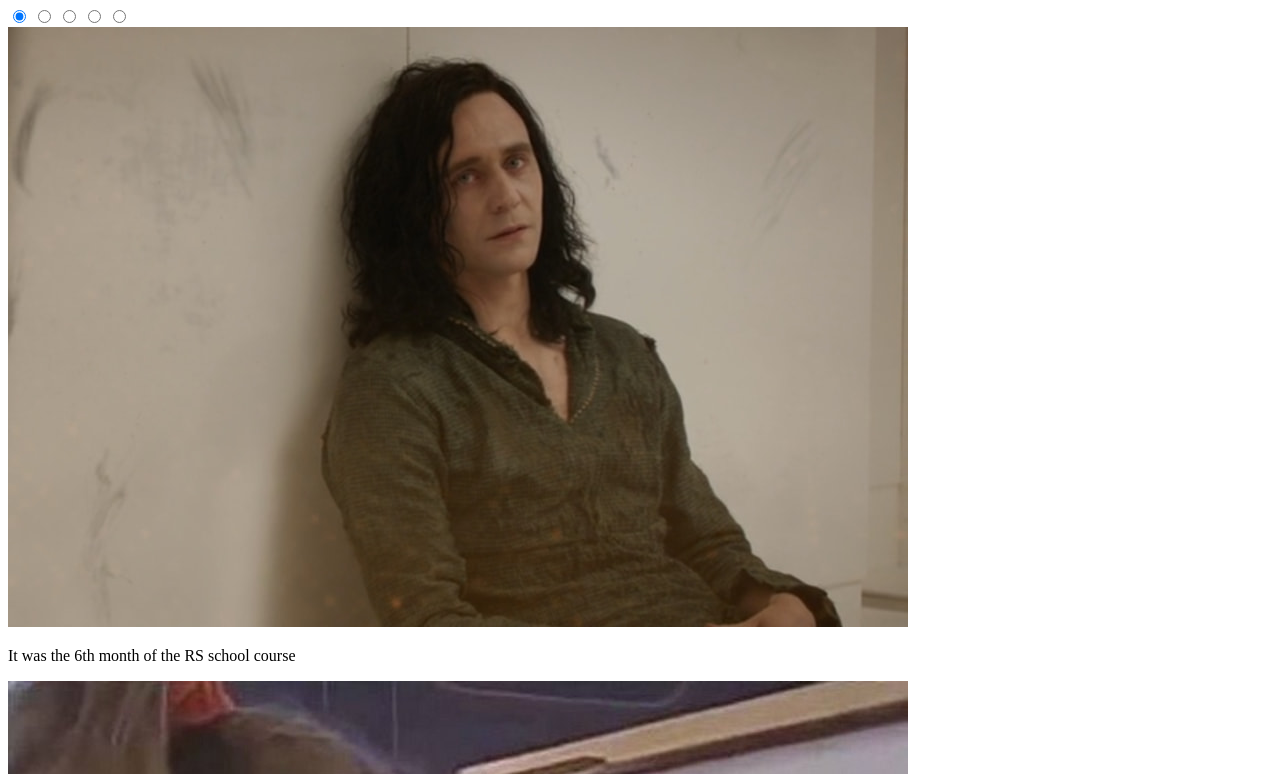
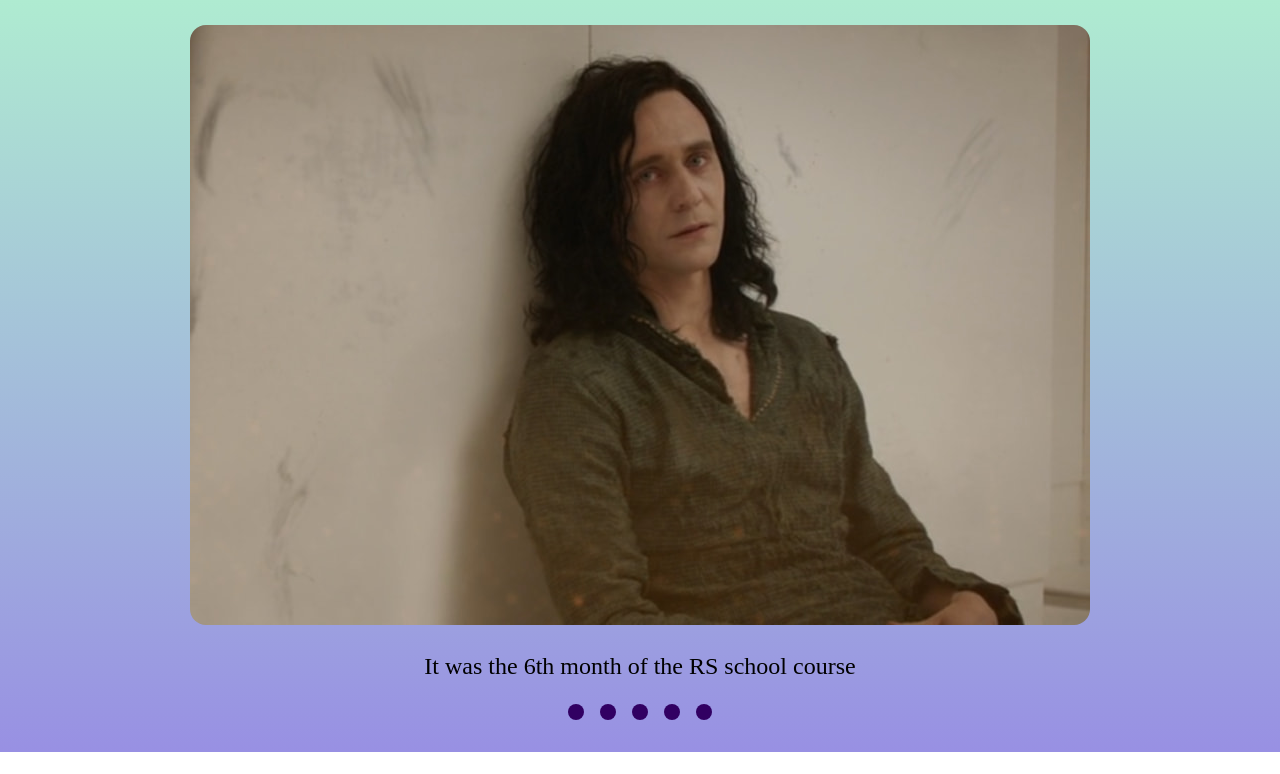
Before and after one commit to ansee66/cssMemSlider, a plain HTML site: page cssMemSlider/index.html in a window 1280 px wide. Shown: the part 73-847 px from the top of the page. After the commit the page ends 825 px from the top, so only its background shows below. Drawn offline with Linux system fonts and the light colour scheme.

Commit message:
feat: add basic styles (Пт, май 13, 2022 10:19:47)

```diff
--- a/cssMemSlider/index.html
+++ b/cssMemSlider/index.html
@@ -4,11 +4,12 @@
   <meta charset="UTF-8">
   <meta http-equiv="X-UA-Compatible" content="IE=edge">
   <meta name="viewport" content="width=device-width, initial-scale=1.0">
+  <link rel="stylesheet" href="./style.css">
   <title>CSS Mem Slider</title>
 </head>
-<body>
+<body class="page-body">
     <main class="container">
-      <h1>CSS Mem Slider</h1>
+      <h1 class="page-title">CSS Mem Slider</h1>
       <div class="slider">
         <div class="slider__content">
           <input class="slider__input" type="radio" name="slide" id="slide1" checked>
@@ -17,25 +18,27 @@
           <input class="slider__input" type="radio" name="slide" id="slide4">
           <input class="slider__input" type="radio" name="slide" id="slide5">
 
-          <div class="slider__item">
-            <img src="./assets/1.jpg" alt="Slide 1">
-            <p>It was the 6th month of the RS school course</p>
+          <div class="slider__list">
+            <div class="slider__item slider__item--first">
+              <img class="slider__image" src="./assets/1.jpg" alt="Slide 1">
+              <p class="slider__text">It was the 6th month of the RS school course</p>
             </div>
             <div class="slider__item">
-            <img src="./assets/2.jpg" alt="Slide 2">
-            <p>We were learning new algorithms</p>
+              <img class="slider__image" src="./assets/2.jpg" alt="Slide 2">
+              <p class="slider__text">We were learning new algorithms</p>
             </div>
             <div class="slider__item">
-            <img src="./assets/3.jpg" alt="Slide 3">
-            <p>And we were happy with every cross check</p>
+              <img class="slider__image" src="./assets/3.jpg" alt="Slide 3">
+              <p class="slider__text">And we were happy with every cross check</p>
             </div>
             <div class="slider__item">
-            <img src="./assets/4.jpg" alt="Slide 4">
-            <p>We tried to make it to the deadlines</p>
+              <img class="slider__image" src="./assets/4.jpg" alt="Slide 4">
+              <p class="slider__text">We tried to make it to the deadlines</p>
             </div>
             <div class="slider__item">
-            <img src="./assets/5.jpg" alt="Slide 5">
-            <p>But sometimes by Monday night it didn't turn out exactly what we wanted</p>
+              <img class="slider__image" src="./assets/5.jpg" alt="Slide 5">
+              <p class="slider__text">But sometimes by Monday night it didn't turn out exactly what we wanted</p>
+            </div>
           </div>
         </div>
 
--- /dev/null
+++ b/cssMemSlider/style.css
@@ -0,0 +1,94 @@
+.page-body {
+  margin: 0;
+  background-image: linear-gradient(to top, #9890e3 0%, #b1f4cf 100%);
+}
+
+.page-title {
+  text-align: center;
+}
+
+.container {
+  margin: 0 auto;
+}
+
+.slider {
+  box-sizing: border-box;
+  width: 100%;
+
+  overflow: hidden;
+  /* border: 10px solid blueviolet; */
+  /* border-radius: 1rem; */
+}
+
+.slider__content {
+  width: 500%;
+  height: 100%;
+}
+
+.slider__input {
+  visibility: hidden;
+  margin: 0;
+}
+
+.slider__list {
+  display: flex;
+}
+
+.slider__item {
+  width: 20%;
+
+  text-align: center;
+
+  transition: all 0.5s ease;
+}
+
+#slide1:checked ~ .slider__list .slider__item--first {
+  margin-left: 0;
+}
+
+#slide2:checked ~ .slider__list .slider__item--first {
+  margin-left: -20%;
+}
+
+#slide3:checked ~ .slider__list .slider__item--first {
+  margin-left: -40%;
+}
+
+#slide4:checked ~ .slider__list .slider__item--first {
+  margin-left: -60%;
+}
+
+#slide5:checked ~ .slider__list .slider__item--first {
+  margin-left: -80%;
+}
+
+.slider__image {
+  border-radius: 1rem;
+}
+
+.slider__text {
+  font-size: 1.5rem;
+}
+
+.slider__nav {
+  display: flex;
+  justify-content: center;
+  gap: 1rem;
+
+  margin-bottom: 2rem;
+}
+
+.slider__button {
+  height: 1rem;
+  width: 1rem;
+
+  background-color: #310062;
+  border-radius: 50%;
+
+  cursor: pointer;
+  transition: all 0.2s ease;
+}
+
+.slider__button:hover {
+  opacity: 0.6;
+}
```
Lines whose indentation alone changed are shown as unchanged.
